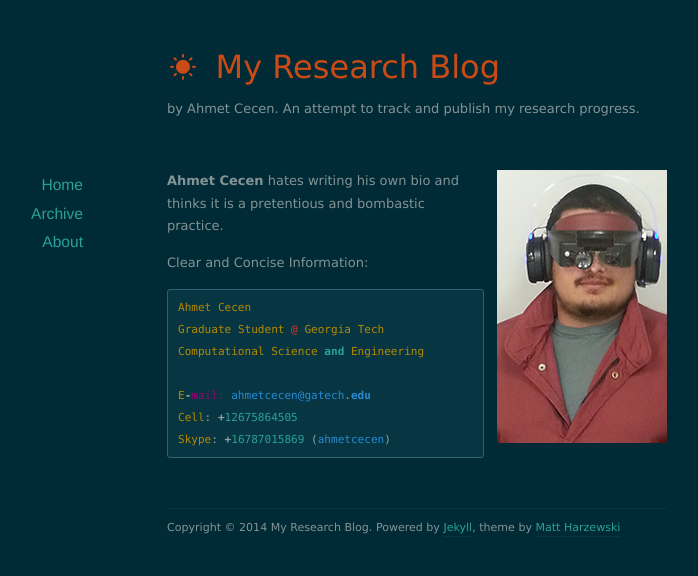
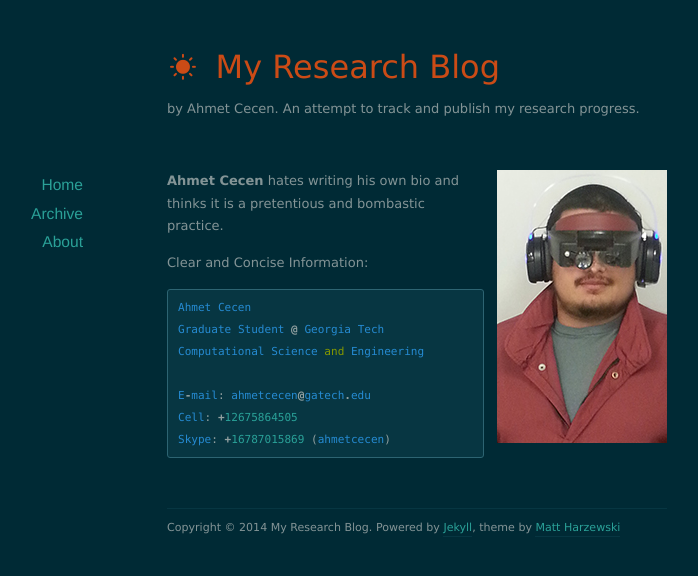
Before and after one commit to Eng-RSMY/ahmetcecen.github.io, a Jekyll site: the page built from about/index.markdown, in a window 1280 px wide. Shown: the top 576 px of the page, without its empty margins (223-921 px from the left). Built offline with Jekyll 4.4.1, drawn with Linux system fonts in a browser that asks for light colours; nearby versions of some CDN libraries.

Commit message:
Try Again

```diff
--- a/about/index.markdown
+++ b/about/index.markdown
@@ -8,7 +8,7 @@ title: About
 
 Clear and Concise Information:
 
-{% highlight ruby %}
+{% highlight matlab %}
 Ahmet Cecen
 Graduate Student @ Georgia Tech
 Computational Science and Engineering
```
